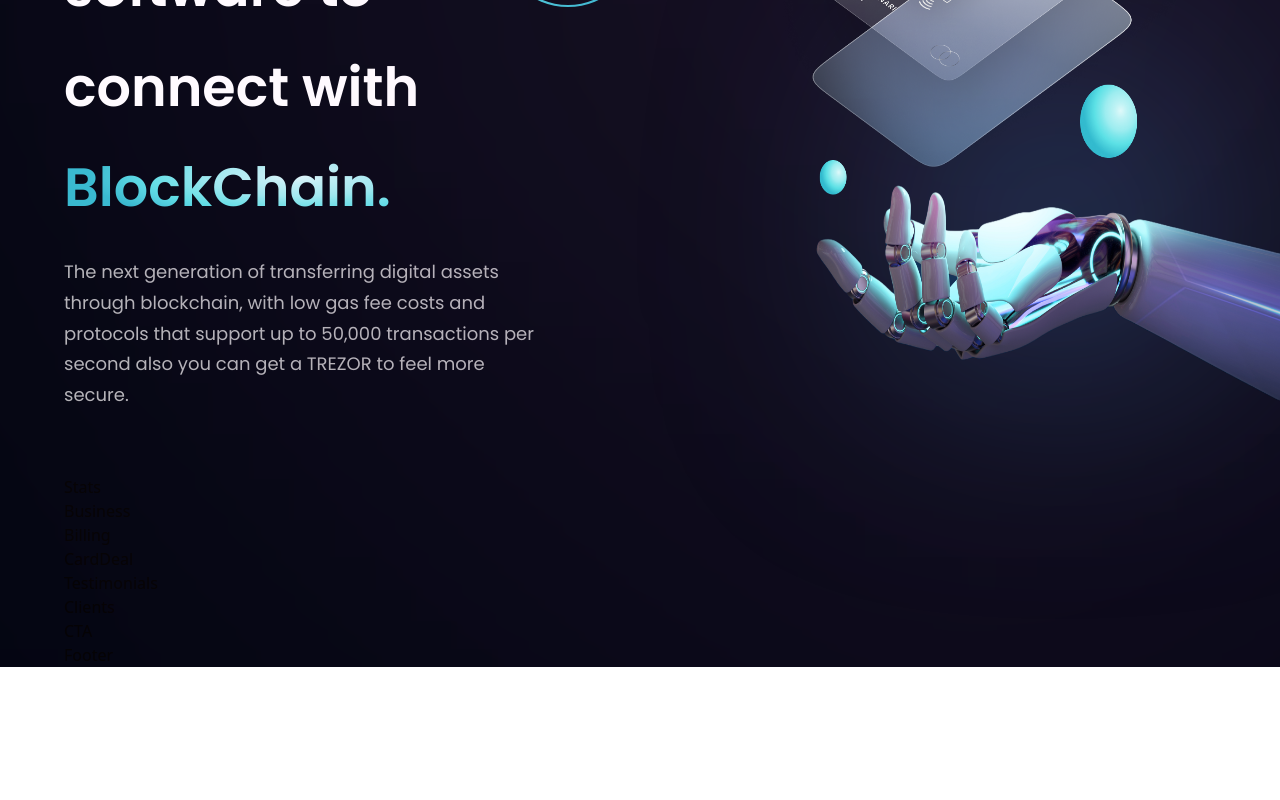
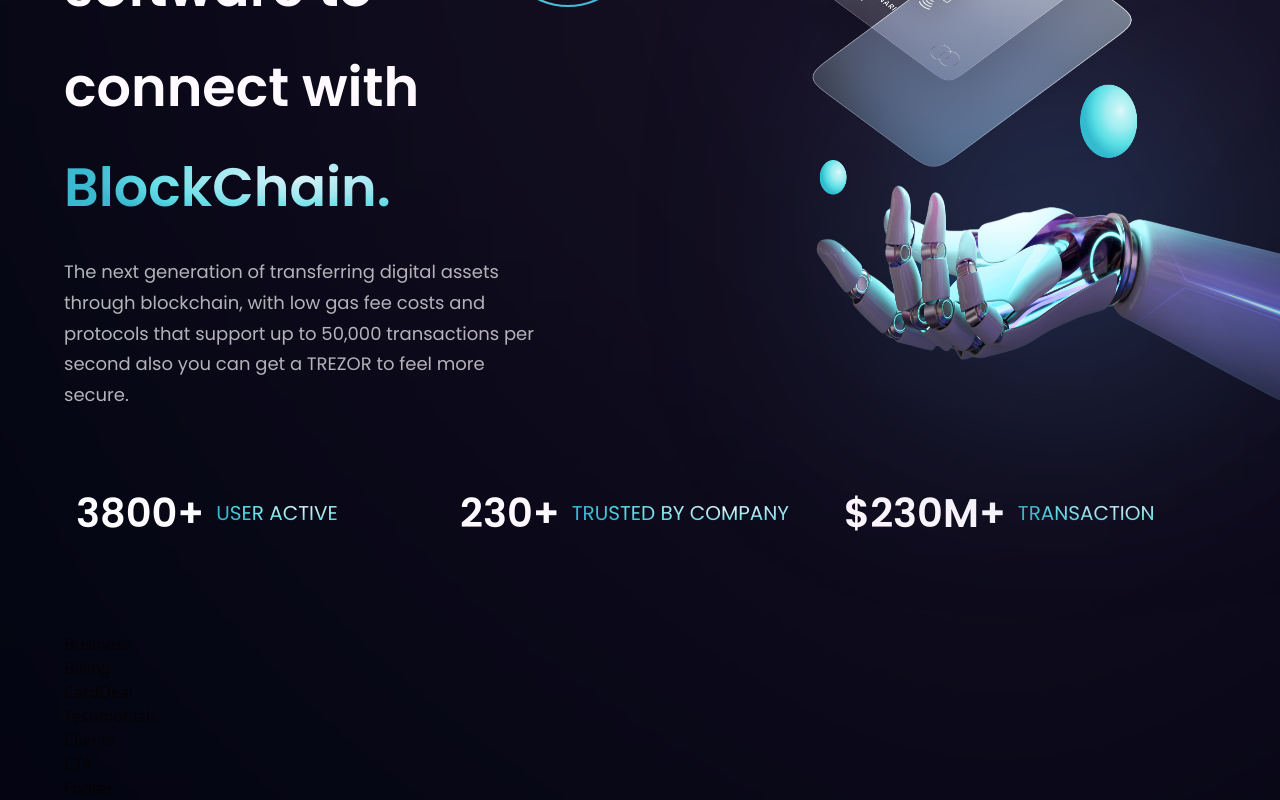
Before and after one commit to sebastiangs23/Firts-Proyect, a React (Vite) app in the folder bank_modern_app/: page / in a window 1280 px wide. Shown: the part 459-1259 px from the top of the page. Before the commit the page ends 1126 px from the top, so only its background shows below. Built offline with nearby package versions, Linux system fonts and the light colour scheme.

Commit message:
stats already done

```diff
--- a/bank_modern_app/src/components/Stats.jsx
+++ b/bank_modern_app/src/components/Stats.jsx
@@ -4,7 +4,18 @@
 
 const Stats = () => {
   return (
-    <div>Stats</div>
+    <section className={`${styles.flexCenter} flex-row flex-wrap sm:mb-20 mb-6 `} >
+      {stats.map((stat) => (
+          <div key={stat.id} className={`flex-1 flex justify-start items-center flex-row m-3`}  >
+            <h4 className="font-poppins font-semibold xs:text-[40px]
+             text-[30px] xs:leading-[53px] leading-[43px] text-white " > {stat.value} </h4>
+            <p className="font-poppins font-normal xs:text-[20px]
+             text-[15px] xs:leading-[26px] leading-[21px] text-gradient uppercase ml-3 " >{stat.title}</p>
+
+          </div>
+      ) )}
+
+    </section>
   )
 }
 
```
